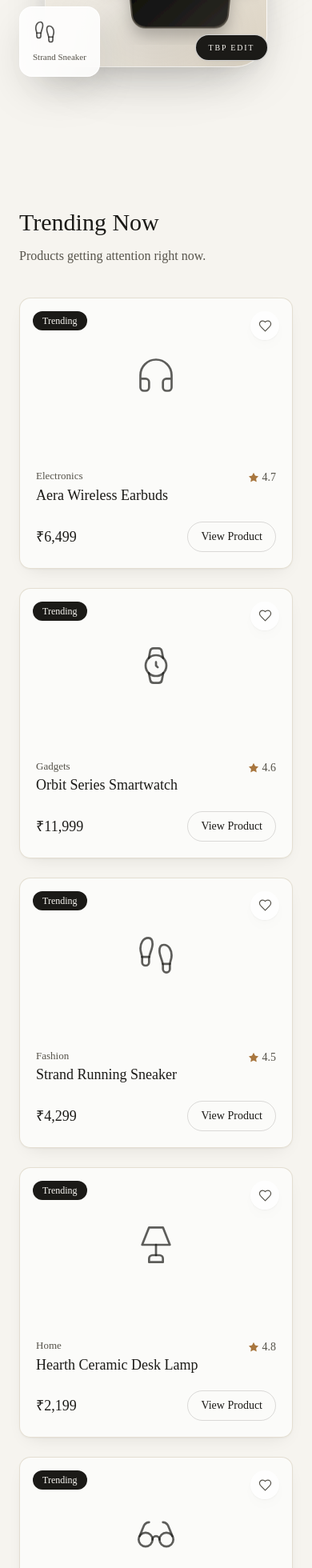
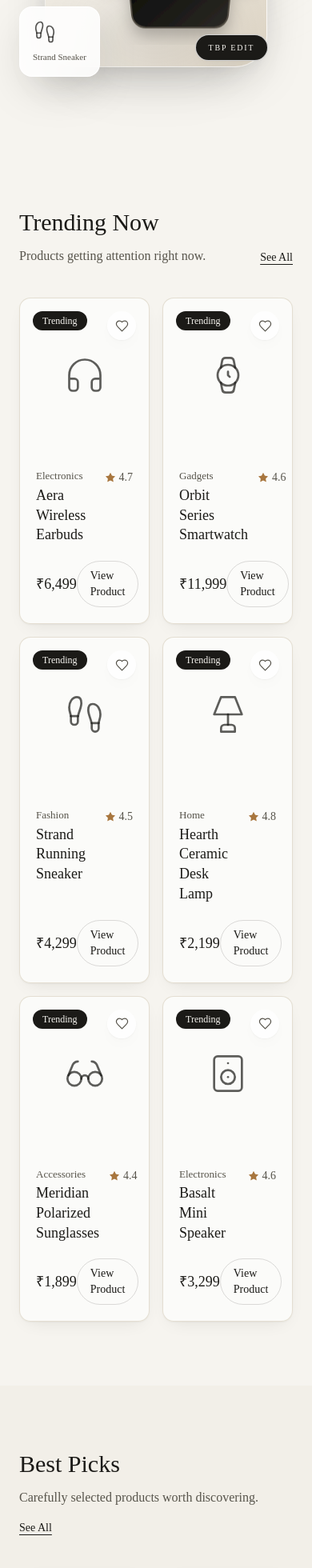
Before and after one commit to rohithcreater/tbp-picks, a Next.js app: page / in a window 390 px wide. Shown: the part 835-2795 px from the top of the page at 80% size. Built offline with nearby package versions, Linux system fonts and the light colour scheme.

Commit message:
Two-column mobile grid + See All links on homepage sections

```diff
--- a/app/shop/ShopContent.tsx
+++ b/app/shop/ShopContent.tsx
@@ -238,7 +238,7 @@ export default function ShopContent() {
               No products match those filters. Try widening your price range.
             </p>
           ) : (
-            <div className="grid grid-cols-1 gap-6 sm:grid-cols-2 lg:grid-cols-3">
+            <div className="grid grid-cols-2 gap-4 sm:gap-6 lg:grid-cols-3">
               {filtered.map((product) => (
                 <ProductCard key={product.id} product={product} />
               ))}
--- a/components/BestPicksSection.tsx
+++ b/components/BestPicksSection.tsx
@@ -1,3 +1,4 @@
+import Link from "next/link";
 import { bestPicks } from "@/data/products";
 import ProductCard from "./ProductCard";
 
@@ -5,14 +6,23 @@ export default function BestPicksSection() {
   return (
     <section id="best-picks" className="bg-sand/50 py-20">
       <div className="mx-auto max-w-content px-6 md:px-10">
-        <div className="max-w-lg">
-          <h2 className="font-display text-3xl text-ink md:text-4xl">Best Picks</h2>
-          <p className="mt-3 text-ink-soft">
-            Carefully selected products worth discovering.
-          </p>
+        <div className="flex flex-wrap items-end justify-between gap-4">
+          <div className="max-w-lg">
+            <h2 className="font-display text-3xl text-ink md:text-4xl">Best Picks</h2>
+            <p className="mt-3 text-ink-soft">
+              Carefully selected products worth discovering.
+            </p>
+          </div>
+
+          <Link
+            href="/shop"
+            className="text-sm text-ink underline underline-offset-4 transition-colors hover:text-gold-deep"
+          >
+            See All
+          </Link>
         </div>
 
-        <div className="mt-10 grid grid-cols-1 gap-6 sm:grid-cols-2 lg:grid-cols-4">
+        <div className="mt-10 grid grid-cols-2 gap-4 sm:gap-6 lg:grid-cols-4">
           {bestPicks.map((product) => (
             <ProductCard key={product.id} product={product} />
           ))}
--- a/components/TrendingSection.tsx
+++ b/components/TrendingSection.tsx
@@ -1,15 +1,25 @@
+import Link from "next/link";
 import { trendingProducts } from "@/data/products";
 import ProductCard from "./ProductCard";
 
 export default function TrendingSection() {
   return (
     <section id="discover" className="mx-auto max-w-content px-6 py-20 md:px-10">
-      <div className="max-w-lg">
-        <h2 className="font-display text-3xl text-ink md:text-4xl">Trending Now</h2>
-        <p className="mt-3 text-ink-soft">Products getting attention right now.</p>
+      <div className="flex flex-wrap items-end justify-between gap-4">
+        <div className="max-w-lg">
+          <h2 className="font-display text-3xl text-ink md:text-4xl">Trending Now</h2>
+          <p className="mt-3 text-ink-soft">Products getting attention right now.</p>
+        </div>
+
+        <Link
+          href="/shop"
+          className="text-sm text-ink underline underline-offset-4 transition-colors hover:text-gold-deep"
+        >
+          See All
+        </Link>
       </div>
 
-      <div className="mt-10 grid grid-cols-1 gap-6 sm:grid-cols-2 lg:grid-cols-3">
+      <div className="mt-10 grid grid-cols-2 gap-4 sm:gap-6 lg:grid-cols-3">
         {trendingProducts.map((product) => (
           <ProductCard key={product.id} product={product} />
         ))}
```
